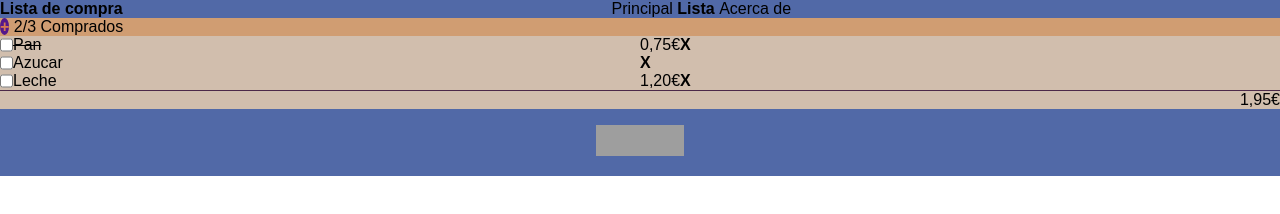
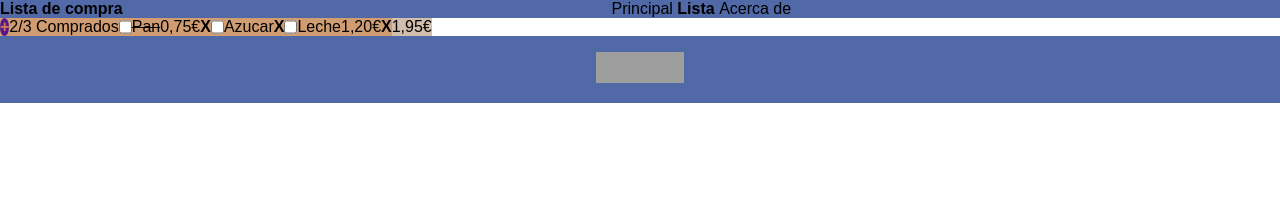
Before and after one commit to Liluminalia/202210-W1CH3-SARAFLORES, a website: page lista.html in a window 1280 px wide. Drawn offline with Linux system fonts and the light colour scheme; grey boxes are pictures that could not be loaded.

Commit message:
more testing

```diff
--- a/lista.html
+++ b/lista.html
@@ -24,7 +24,7 @@
             <span>2/3 Comprados</span>
         </div>
         <div>
-            <span>
+            <div>
                 <ul>
                     <li><input type="checkbox" name="articulo de compra 1" id="bread">Pan</li>
                     <li>0,75€ <p>X</p></li>
@@ -40,7 +40,7 @@
                     <li><input type="checkbox" name="articulo de compra 3" id="milk">Leche</li>
                     <li>1,20€ <p>X</p></li>
                 </ul>
-            </span>
+            </div>
            <p></p>
            <span>
                 <p>1,95€</p>
--- a/style.css
+++ b/style.css
@@ -9,7 +9,7 @@ header{
     background-color: #5169A7;
     display: flex;
     align-items: center;
-    padding: 0 auto;
+    padding: 0 ;
     margin:0 auto;
     width: 100%;
 
@@ -35,7 +35,7 @@ span+span{
 }
 div{
     background-color:  #D1BEAD;
-    display: inline-flexbox;
+    display: inline-flex;
 }
 div:first-child{
     background-color:  #D09D72;
@@ -43,7 +43,7 @@ div:first-child{
 h1{
     font-size: 1rem;
 }
-span ul:first-child > :nth-of-type(2n+1){
+div ul:first-child > :nth-of-type(2n+1){
     text-decoration: line-through;
     color: black;
 }
@@ -72,27 +72,27 @@ div div:first-child span:first-child{
     border-width: 1px;
 
 }
-div div:nth-of-type(2n) span:first-child >ul{
+div div:nth-of-type(2n) div:first-child >ul{
     display: flex;
 }
-div div:nth-of-type(2n) span:first-child >ul li{
+div div:nth-of-type(2n) div:first-child >ul li{
     display: inline-flex;
 }
-div div:nth-of-type(2n) span:first-child >ul li:nth-of-type(2n+1){
+div div:nth-of-type(2n) div:first-child >ul li:nth-of-type(2n+1){
     text-align: left;
     margin: auto;
     width: 100%;
 }
-div div:nth-of-type(2n) span:first-child >ul li:nth-of-type(2n){
+div div:nth-of-type(2n) div:first-child >ul li:nth-of-type(2n){
     text-align: right;
     margin: auto;
     width: 100%;
 }
-div div:nth-of-type(2n) span:first-child >ul li:nth-of-type(2n) p{
+div div:nth-of-type(2n) div:first-child >ul li:nth-of-type(2n) p{
     display: inline;
     font-weight: bold;
 }
-div div:nth-of-type(2n) span:first-child >ul:nth-of-type(2n+1) :hover{
+div div:nth-of-type(2n) div:first-child >ul:nth-of-type(2n+1) :hover{
     color:  #D47851;
 }
 
```
